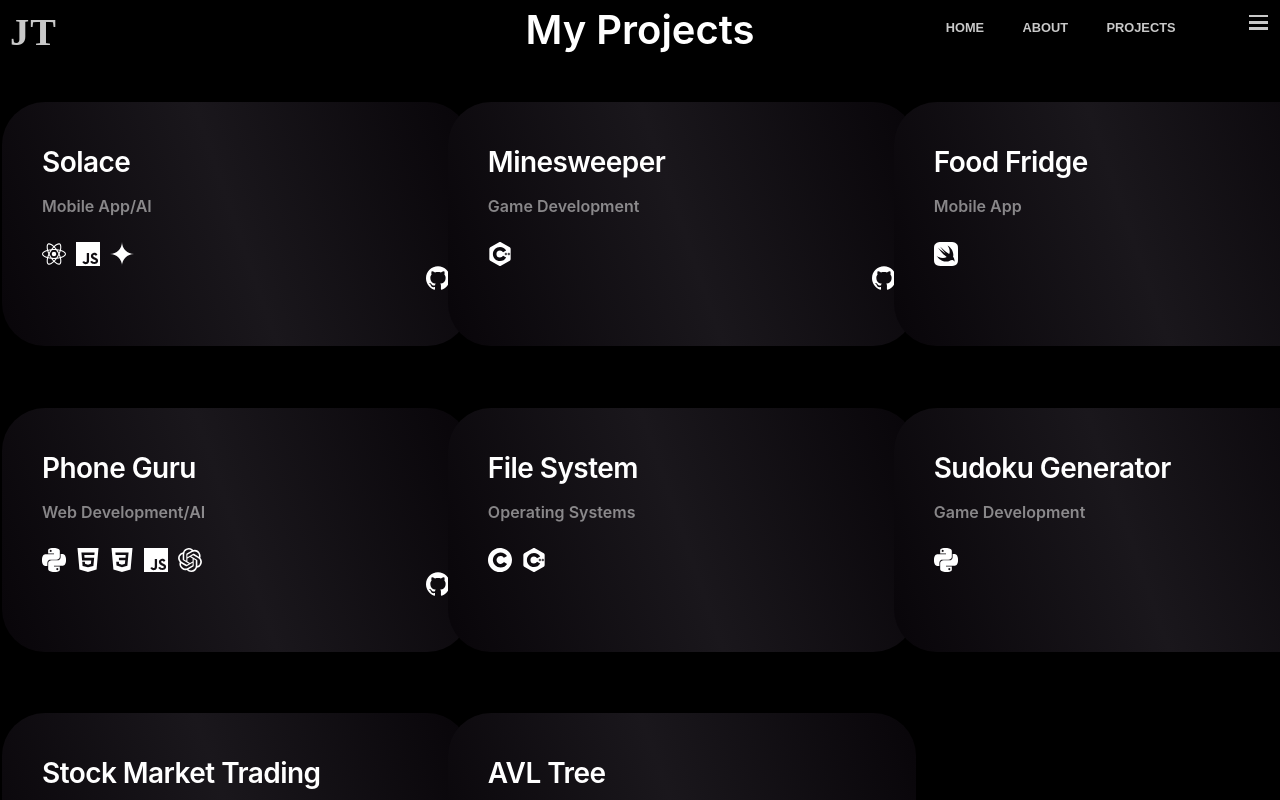
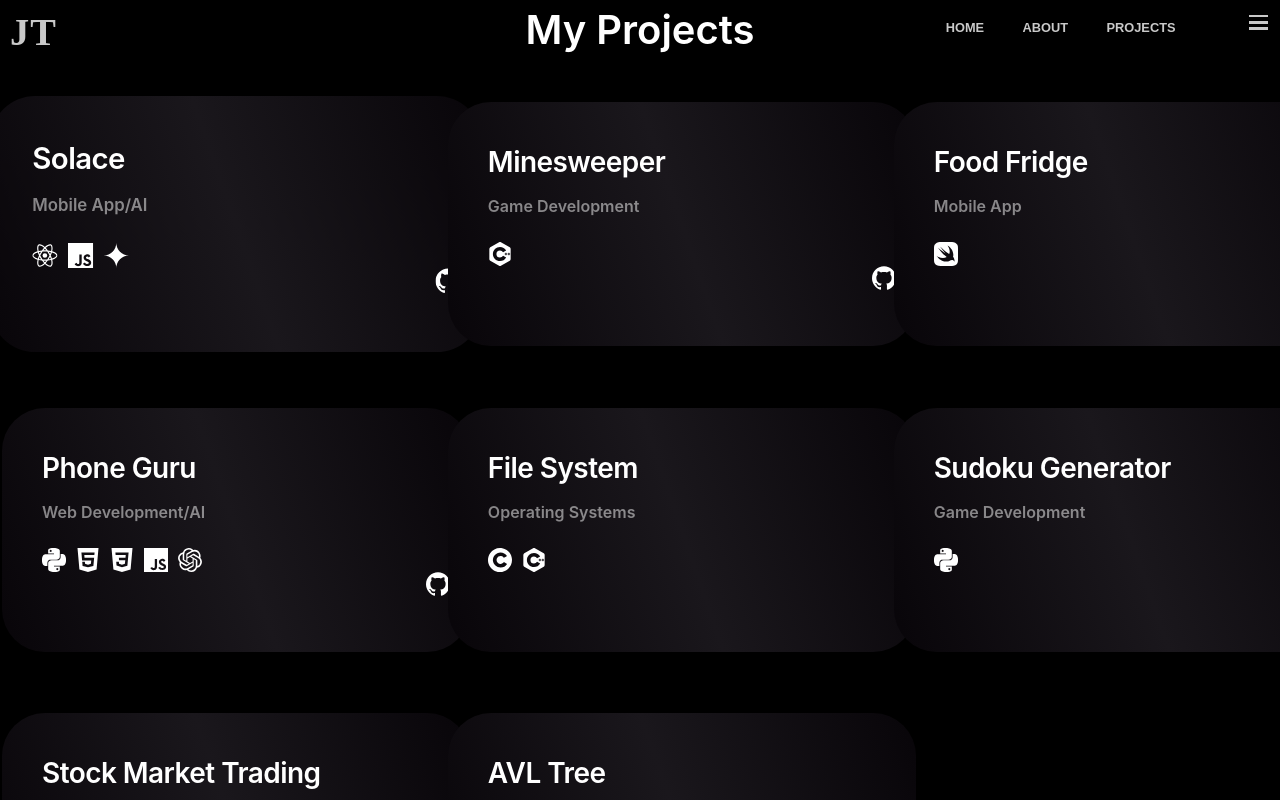
Before and after one commit to jtaylor205/Portfolio-Website, a React (Create React App) app: page /Projects in a window 1280 px wide. In both pictures the pointer is over the element 236 px from the left and 224 px from the top of the page. Shown: the top 800 px of the page. Built offline with nearby package versions, Linux system fonts and the light colour scheme; a web font is replaced by a local one.

Commit message:
Animation added to projects tab

```diff
--- a/src/css/Projects.css
+++ b/src/css/Projects.css
@@ -16,7 +16,6 @@ body {
   grid-template-columns: repeat(3, 1fr);
   grid-template-rows: repeat(3, 1fr);
   gap: 4.5vw;
-
 }
 
 @media screen and (max-width: 991px) {
@@ -49,6 +48,12 @@ body {
   border-radius: 45px;
   padding: 40px;
   cursor: pointer;
+  transition: transform 0.3s ease, box-shadow 0.3s ease;
+}
+
+.project-box:hover {
+  transform: scale(1.05);
+  box-shadow: 0 10px 20px rgba(0, 0, 0, 0.2);
 }
 
 .project-title {
```
